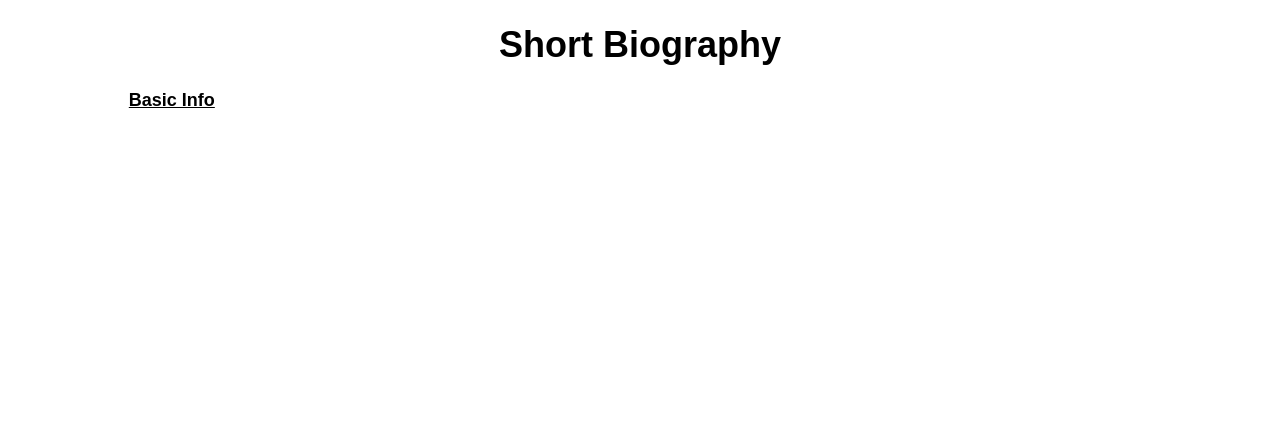
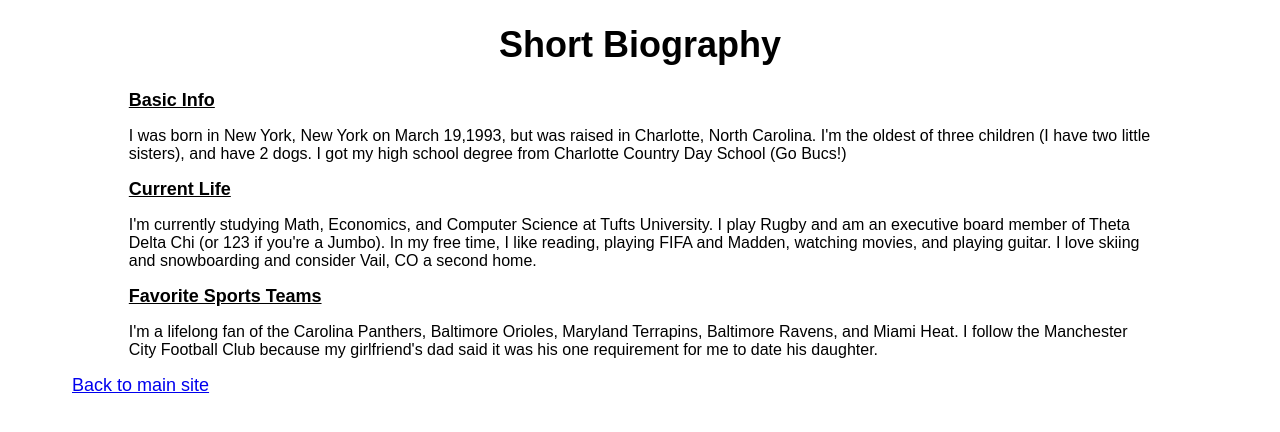
Before and after one commit to sbrown09/sbrown09.github.com, a plain HTML site: page bio.html in a window 1280 px wide. Drawn offline with Linux system fonts and the light colour scheme.

Commit message:
Assig1 Update

```diff
--- a/bio.html
+++ b/bio.html
@@ -4,10 +4,21 @@
 
 <head>
 <title>Biography</title>
-<link href="CSS/simple.css" rel="stylesheet" />
+<meta name="viewport" content="width=device-width; initial-scale=1.0; maximum-scale=1.0;"/>
+<link rel="stylesheet" media="only screen and (max-device-width: 640px)" href="CSS/handheld.css"  />
+<link rel="stylesheet" media="only screen and (min-device-width: 641px)" href="CSS/simple.css" />
 </head>
 
 <body>
 
 <h1>Short Biography</h1>
 <h2>Basic Info</h2>
+<p>I was born in New York, New York on March 19,1993, but was raised in Charlotte, North Carolina. I'm the oldest of three children (I have two little sisters), and have 2 dogs. I got my high school degree from Charlotte Country Day School (Go Bucs!)</p>
+<h2>Current Life</h2>
+<p>I'm currently studying Math, Economics, and Computer Science at Tufts University. I play Rugby and am an executive board member of Theta Delta Chi (or 123 if you're a Jumbo). In my free time, I like reading, playing FIFA and Madden, watching movies, and playing guitar. I love skiing and snowboarding and consider Vail, CO a second home.</p>
+<h2>Favorite Sports Teams</h2>
+<p>I'm a lifelong fan of the Carolina Panthers, Baltimore Orioles, Maryland Terrapins, Baltimore Ravens, and Miami Heat. I follow the Manchester City Football Club because my girlfriend's dad said it was his one requirement for me to date his daughter.</p>
+
+<a href="~/index.html">Back to main site</a>
+</body>
+</html>
```
Also changed, not shown: resume.html (+4 -1 lines).
